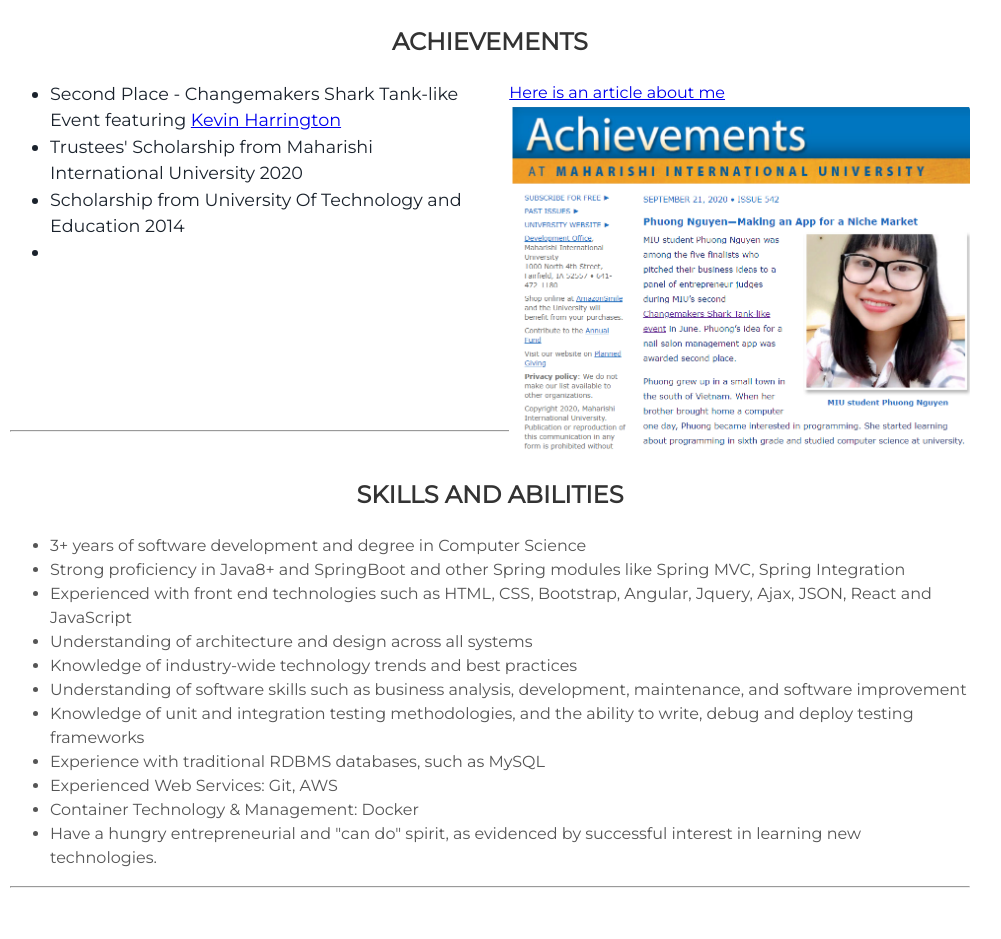
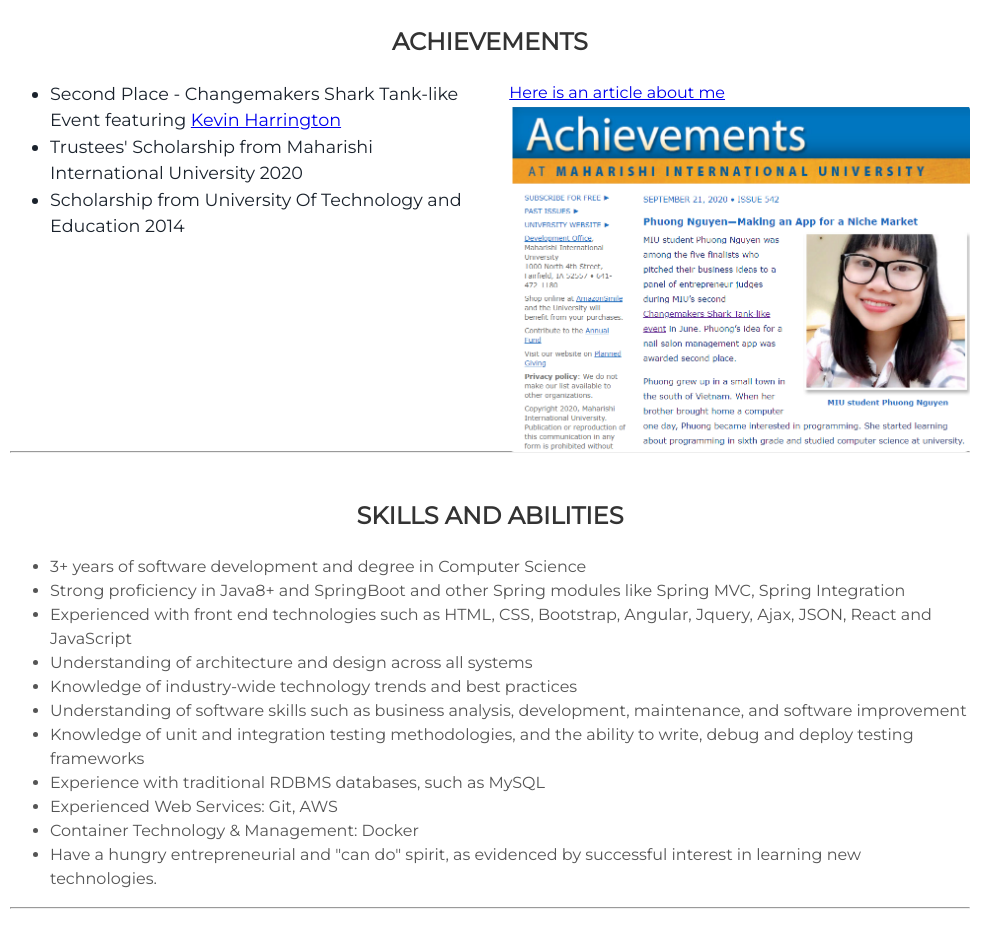
Before and after one commit to phuongnguyen0610/phuongnguyen0610.github.io, a Jekyll site: the page built from index.html, in a window 1280 px wide. Shown: the part 1541-2480 px from the top of the page, without its empty margins (150-1151 px from the left). Built offline with Jekyll 4.4.1, drawn with Linux system fonts in a browser that asks for light colours.

Commit message:
Update about.html

```diff
--- a/_includes/about.html
+++ b/_includes/about.html
@@ -34,7 +34,8 @@
           <li>Second Place - Changemakers Shark Tank-like Event featuring <a href="https://kevinharrington.tv/about-kevin/">Kevin Harrington</a></li>
           <li>Trustees' Scholarship from Maharishi International University 2020</li>
           <li>Scholarship from University Of Technology and Education 2014</li>
-          <li></li>
+         <br>
+         <br>
           <br>
           <br>
           <br>
```
